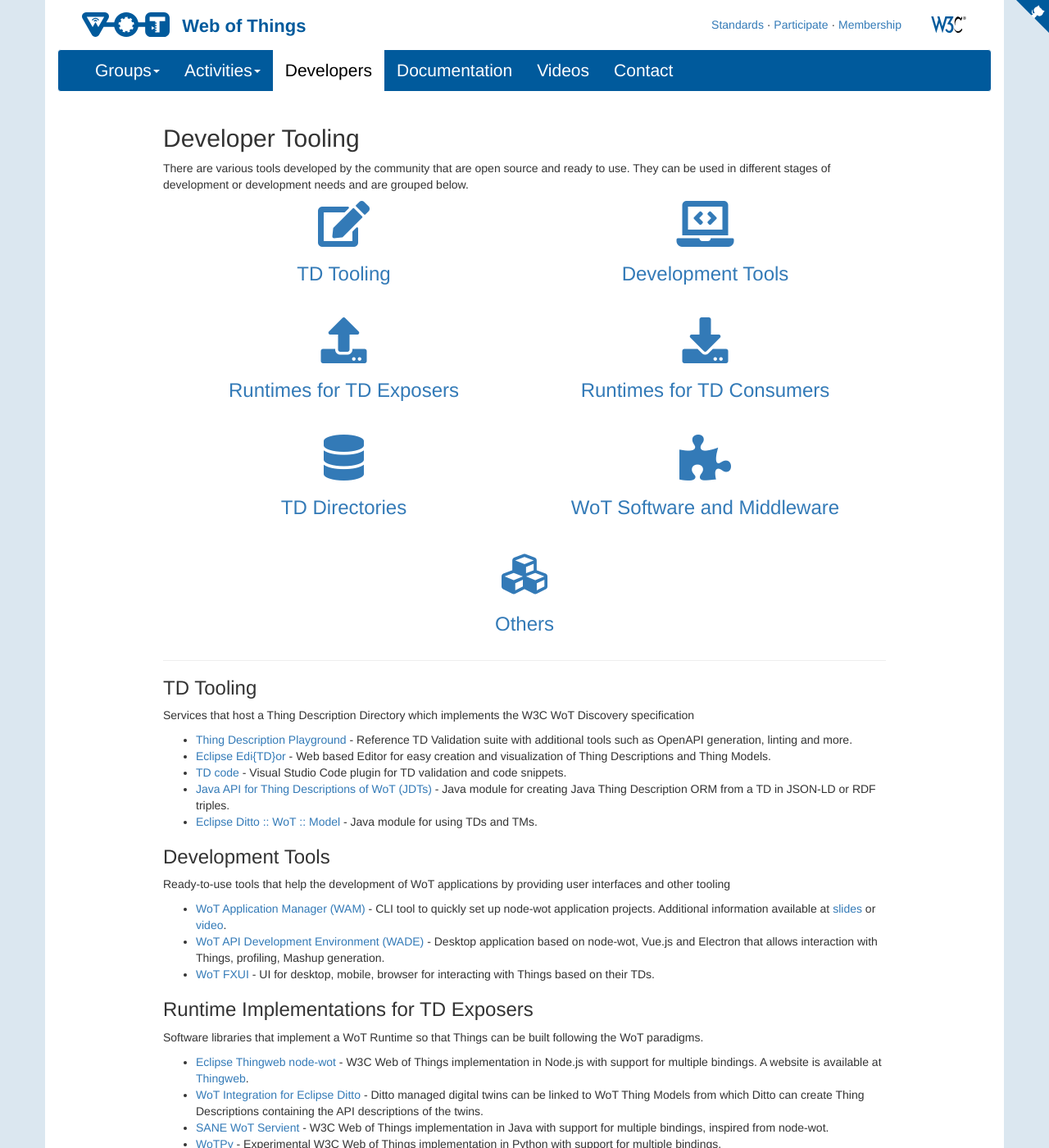
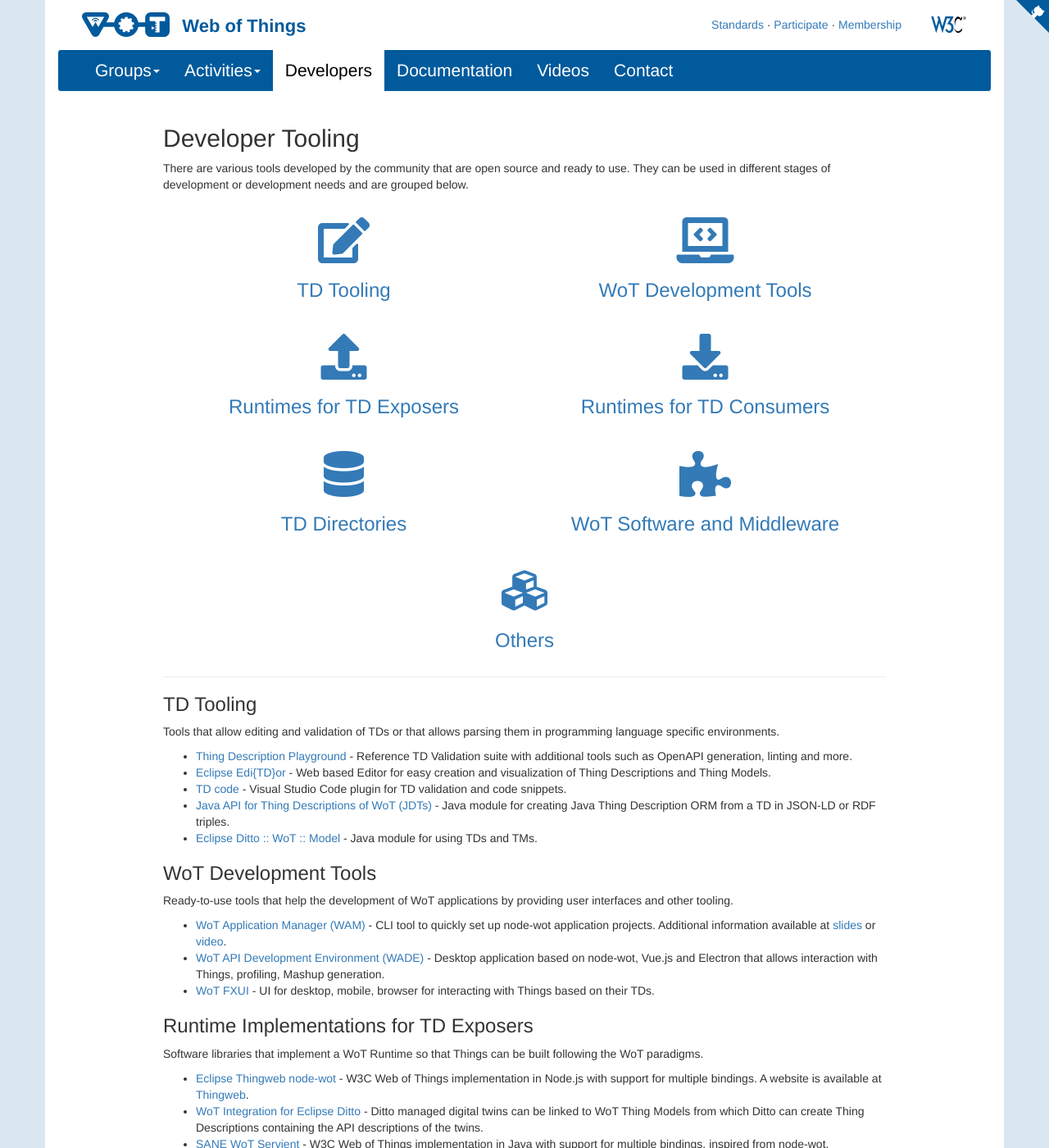
Before and after one commit to w3c/wot-marketing, a Jekyll site: the page built from docs/developers/index.html, in a window 1280 px wide and 1400 px high. Shown: the whole window at 82% size. Built offline with Jekyll 4.4.1, drawn with Linux system fonts in a browser that asks for light colours; nearby versions of some CDN libraries.

Commit message:
incorporate feedback of 10.05

```diff
--- a/docs/developers/index.html
+++ b/docs/developers/index.html
@@ -11,6 +11,8 @@
 			in different stages of development or development needs and are grouped below.
 		</p>
 
+		<br />
+
 		<div class="row center-block">
 			<div class="col-md-6 text-center">
 				<a href="#td-tooling"><i class="fas fa-edit fa-4x"></i>
@@ -23,7 +25,7 @@
 			<div class="col-md-6 text-center">
 				<a href="#devtools"><i class="fas fa-laptop-code fa-4x"></i>
 					<div class="description">
-						<h3>Development Tools</h3>
+						<h3>WoT Development Tools</h3>
 					</div>
 				</a>
 			</div>
@@ -434,7 +436,10 @@
 	<hr>
 
 	<h3 id="td-tooling">TD Tooling</h3>
-	<p>Services that host a Thing Description Directory which implements the W3C WoT Discovery specification</p>
+	<p>
+		Tools that allow editing and validation of TDs or that allows parsing them in programming language specific
+		environments.
+	</p>
 	<ul>
 		<li><a href="http://plugfest.thingweb.io/playground/" target="_blank">Thing Description Playground</a>
 			- Reference TD Validation suite with additional tools such as OpenAPI generation, linting and more.
@@ -461,8 +466,8 @@
 
 	</ul>
 
-	<h3 id="devtools">Development Tools</h3>
-	<p>Ready-to-use tools that help the development of WoT applications by providing user interfaces and other tooling</p>
+	<h3 id="devtools">WoT Development Tools</h3>
+	<p>Ready-to-use tools that help the development of WoT applications by providing user interfaces and other tooling.</p>
 	<ul>
 		<li><a href="https://github.com/UniBO-PRISMLab/wam" target="_blank">WoT Application Manager (WAM)</a>
 			- CLI tool to quickly set up node-wot application projects. Additional information available at <a
```
